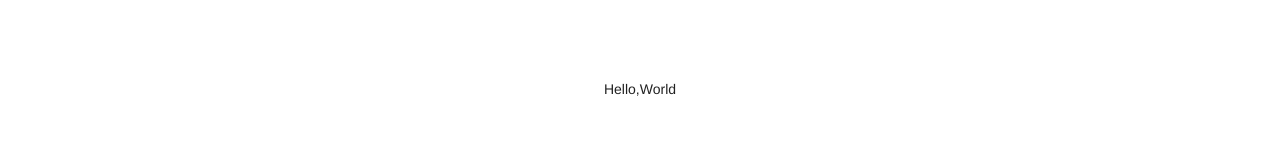
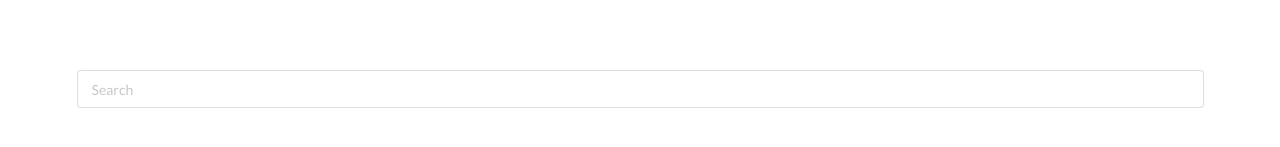
Before and after one commit to wcyjoyce/image-search, a React app: page / in a window 1280 px wide. Shown: the part 311-458 px from the top of the page. Built offline with nearby package versions, Linux system fonts and the light colour scheme.

Commit message:
search component added

```diff
--- /dev/null
+++ b/src/components/app.jsx
@@ -0,0 +1,15 @@
+import React, { Component } from "react";
+
+import Search from "./search.jsx";
+
+class App extends Component {
+  render() {
+    return (
+      <div className="ui container">
+        <Search />
+      </div>
+    );
+  }
+}
+
+export default App;
--- /dev/null
+++ b/src/components/search.jsx
@@ -0,0 +1,28 @@
+import React, { Component } from "react";
+
+class Search extends Component {
+  state = { term: ""}
+
+  handleChange = (event) => {
+    this.setState({ term: event.target.value });
+  }
+
+  render() {
+    return (
+      <div>
+        <form className="ui form">
+        <div className="field">
+          <input
+            type="text"
+            placeholder="Search"
+            value={this.state.term}
+            onChange={this.handleChange}
+          />
+        </div>
+        </form>
+      </div>
+    );
+  }
+}
+
+export default Search;
--- a/src/index.jsx
+++ b/src/index.jsx
@@ -1,18 +1,11 @@
-import React from 'react';
-import ReactDOM from 'react-dom';
+import React from "react";
+import ReactDOM from "react-dom";
 
-import '../assets/stylesheets/application.scss';
+import "../assets/stylesheets/application.scss";
+import App from "./components/app.jsx";
 
-const Hello = ({ name }) => {
-  return (
-    <div>
-      Hello,
-      {name}
-    </div>
-  );
-};
+const root = document.getElementById("root");
 
-const root = document.getElementById('root');
 if (root) {
-  ReactDOM.render(<Hello name="World" />, root);
+  ReactDOM.render(<App />, root);
 }
```
